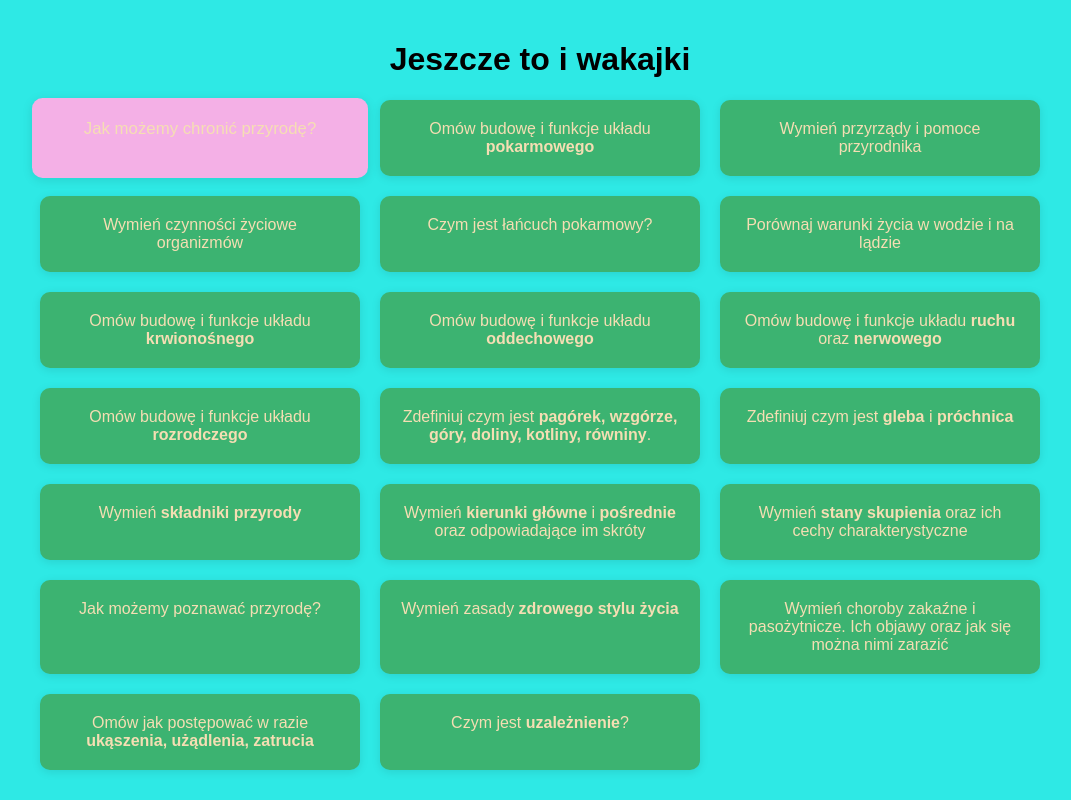
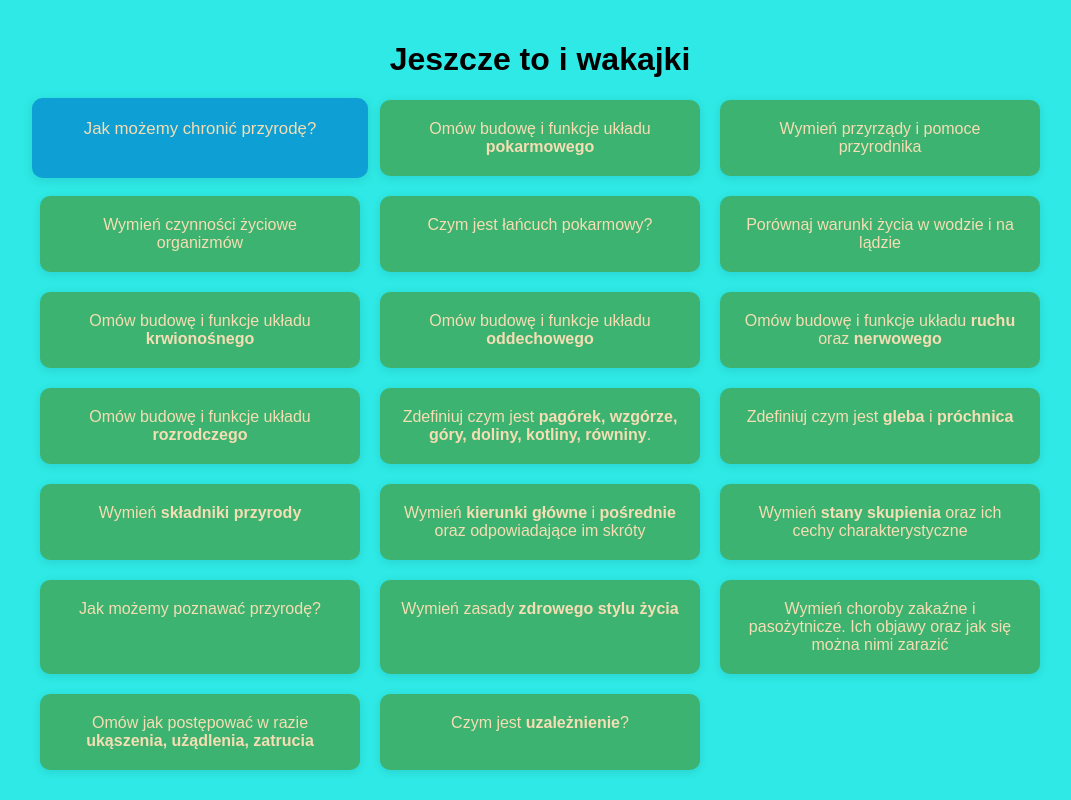
Before and after one commit to to-ko543/fiszki-zofionka, a plain HTML site: page index.html in a window 1280 px wide. In both pictures the pointer is over the element 300 px from the left and 137 px from the top of the page. Shown: the whole page, without its empty margins (100-1171 px from the left). Drawn offline with Linux system fonts and the light colour scheme.

Commit message:
Update index.html

```diff
--- a/index.html
+++ b/index.html
@@ -38,7 +38,7 @@
 
     .card:hover {
       transform: scale(1.05);
-    background: #f4b0e6;
+    background: #0e9fd5;
     }
 
     .card.flipped {
```
